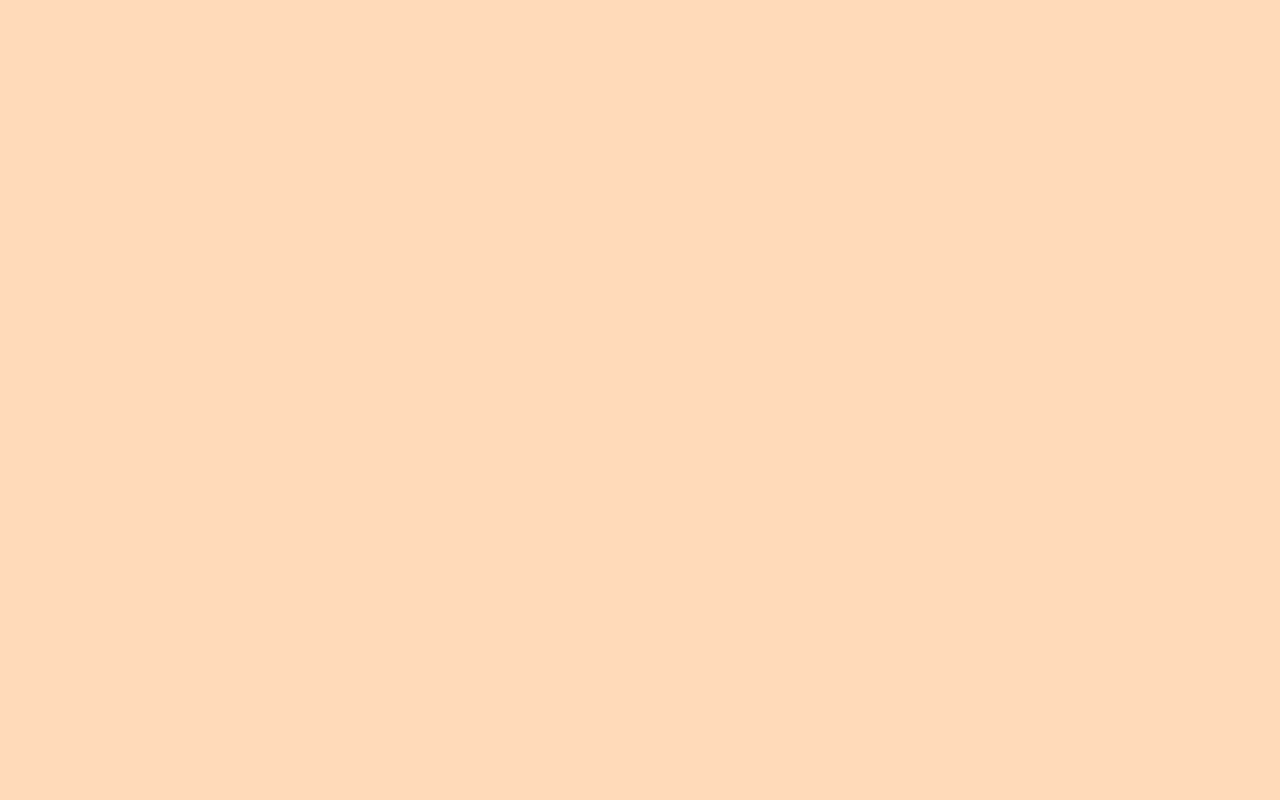
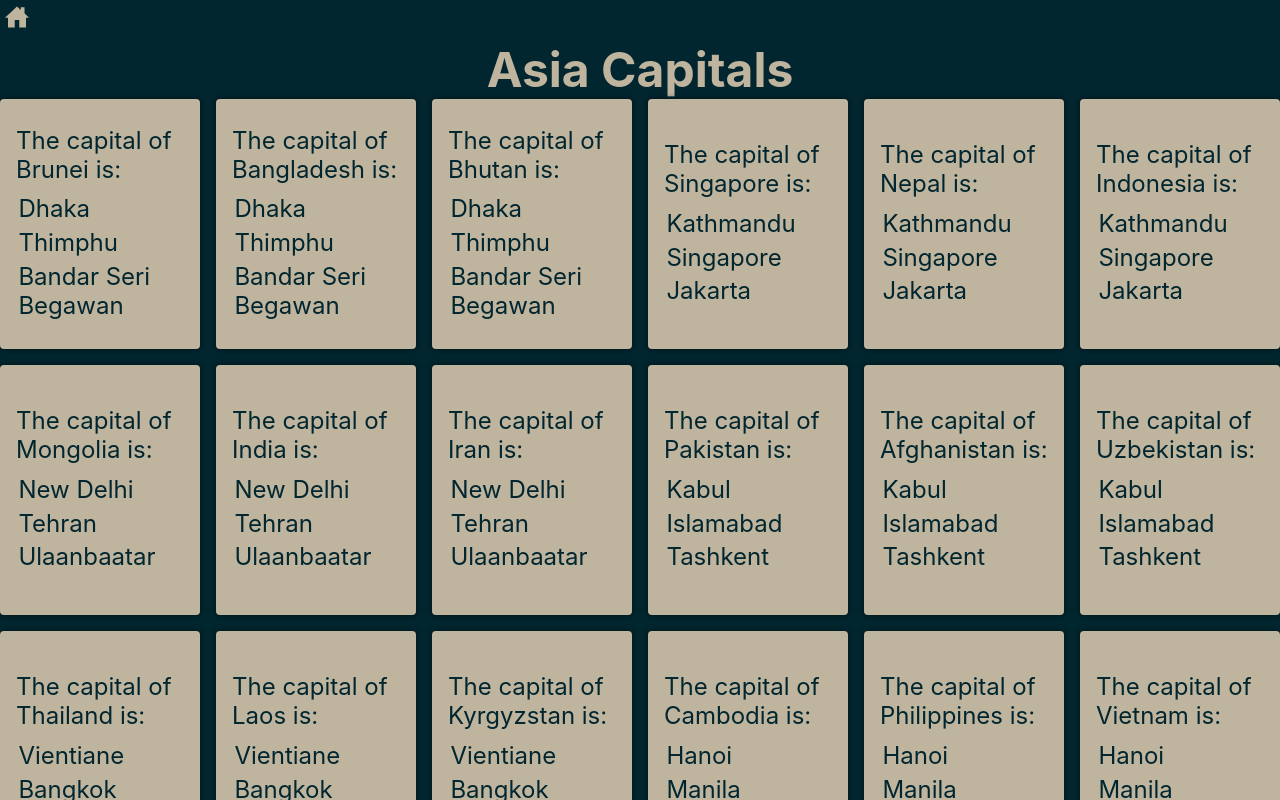
Before and after one commit to ShanaDart73/ReactJS-Projects, a React (Create React App) app: page /Flashcard in a window 1280 px wide. Before the commit this address had no page. Built offline with nearby package versions, Linux system fonts and the light colour scheme.

Commit message:
worked on flashcard project

```diff
--- a/src/App.js
+++ b/src/App.js
@@ -2,7 +2,7 @@ import './sass/home_style.css'
 import {Homepage } from './pages/Homepage'
 import { ShoppingList } from './pages/ShoppingList'
 import { TicTacToe } from './pages/TicTacToe'
-import { PrimeNumber } from './pages/PrimeNumber'
+import { Flashcard } from './pages/Flashcard'
 import { RandomNumber } from './pages/RandomNumber'
 import { BrowserRouter, Routes, Route } from 'react-router-dom'
 
@@ -17,7 +17,7 @@ function App() {
                       <Route path="/" element={<Homepage/>} />
                       <Route path="/ShoppingList" element={<ShoppingList/>} />
                       <Route path="/TicTacToe" element={<TicTacToe/>} />
-                      <Route path="/PrimeNumber" element={<PrimeNumber/>} />
+                      <Route path="/Flashcard" element={<Flashcard/>} />
                       <Route path="/RandomNumber" element={<RandomNumber/>} />
                   </Routes>
 
--- /dev/null
+++ b/src/components/flashcard/Flashcard.js
@@ -0,0 +1,21 @@
+import { useState } from 'react'
+
+const Flashcard = ({ flashcard }) => {
+	const [flip, setFlip] = useState(false)
+
+	return (
+		<div className={`card ${flip ? 'flip' : ''}`} onClick={() => setFlip(!flip)}>
+			<div className="card-front">
+				{flashcard.question}
+				<div className="flashcard-options">
+					{flashcard.options.map((option, index) => {
+						return <div key={index} className="option">{option}</div>
+					})}
+				</div>
+			</div>
+			<div className="card-back">{flashcard.answer}</div>
+		</div>
+	)
+}
+
+export default Flashcard
--- /dev/null
+++ b/src/components/flashcard/FlashcardList.js
@@ -0,0 +1,17 @@
+import Flashcard from './Flashcard'
+
+const FlashcardList = ({ flashcards }) => {
+	return (
+		<div className="card-grid">
+			{flashcards.map(flashcard => {
+				return (
+					<div key={flashcard.id}>
+						<Flashcard flashcard={flashcard} />
+					</div>
+				)
+			})}
+		</div>
+	)
+}
+
+export default FlashcardList
--- /dev/null
+++ b/src/pages/Flashcard.js
@@ -0,0 +1,17 @@
+import { Link } from 'react-router-dom'
+import '../sass/flashcard_style.scss'
+import { IoHomeSharp } from 'react-icons/io5'
+import FlashcardList from '../components/flashcard/FlashcardList'
+import { SAMPLE_CARDS } from '../lib/flashcard/data'
+
+export const Flashcard = () => {
+    return (
+        <div className="content">
+            <Link to="/">
+                <div className="home-logo"><IoHomeSharp /></div>
+            </Link>
+            <h1 className="title">Asia Capitals</h1>
+            <FlashcardList flashcards={SAMPLE_CARDS} />
+        </div>
+    )
+}
--- a/src/pages/Homepage.js
+++ b/src/pages/Homepage.js
@@ -18,7 +18,7 @@ export const Homepage = () => {
             </section>
             <section className="three">
                 <div className="text">
-                    <Link to="/PrimeNumber"><h2>Prime Number</h2></Link>
+                    <Link to="/Flashcard"><h2>Flashcard</h2></Link>
                 </div>
             </section>
             <section className="four">
--- a/src/pages/PrimeNumber.js
+++ /dev/null
@@ -1,10 +0,0 @@
-import { Link } from 'react-router-dom'
-
-export const PrimeNumber = () => {
-    return (
-        <>
-            <Link to="/">Homepage</Link>
-            <h1>Prime Number</h1>
-        </>
-    )
-}
--- /dev/null
+++ b/src/sass/flashcard_style.css
@@ -0,0 +1,66 @@
+.content {
+  color: rgba(255, 228, 196, 0.75);
+  background-color: #02262f;
+}
+
+.home-logo {
+  color: rgba(255, 228, 196, 0.75);
+  padding: 5px;
+}
+
+.title {
+  text-align: center;
+}
+
+.card-grid {
+  display: grid;
+  align-items: center;
+  grid-template-columns: repeat(auto-fill, minmax(200px, 1fr));
+  gap: 1rem;
+}
+
+.card {
+  display: flex;
+  justify-content: center;
+  align-items: center;
+  position: relative;
+  color: #02262f;
+  border-radius: 0.25rem;
+  box-shadow: 0 0 5px 2px rgba(0, 0, 0, 0.3);
+  background-color: rgba(255, 228, 196, 0.75);
+  transform-style: preserve-3d;
+  height: 250px;
+  cursor: pointer;
+  transition: 15ms;
+  transform: perspective(1000px) rotateY(var(--rotate-y, 0));
+}
+
+.card.flip {
+  --rotate-y: 180deg;
+}
+
+.card:hover {
+  box-shadow: 0 0 5px 2px rgba(92, 236, 236, 0.85);
+}
+
+.card .card-front, .card .card-back {
+  position: absolute;
+  padding: 1rem;
+  backface-visibility: hidden;
+}
+
+.card .card-back {
+  transform: rotateY(180deg);
+}
+
+.flashcard-options {
+  margin-top: 0.5rem;
+  display: flex;
+  flex-flow: column wrap;
+}
+
+.option {
+  padding: 0.15rem;
+}
+
+/*# sourceMappingURL=flashcard_style.css.map */
--- /dev/null
+++ b/src/sass/flashcard_style.scss
@@ -0,0 +1,65 @@
+
+.content {
+  color: rgba(255, 228, 196, 0.75);
+  background-color: #02262f;
+}
+
+.home-logo {
+  color: rgba(255, 228, 196, 0.75);
+  padding: 5px;
+}
+
+.title {
+  text-align: center;
+}
+
+.card-grid {
+  display: grid;
+  align-items: center;
+  grid-template-columns: repeat(auto-fill, minmax(200px, 1fr));
+  gap: 1rem;
+}
+
+.card {
+  display: flex;
+  justify-content: center;
+  align-items: center;
+  position: relative;
+  color: #02262f;
+  border-radius: .25rem;
+  box-shadow: 0 0 5px 2px rgba(0, 0, 0, .3);
+  background-color: rgba(255, 228, 196, 0.75);
+  transform-style: preserve-3d;
+  height: 250px;
+  cursor: pointer;
+  transition: 15ms;
+  transform: perspective(1000px) rotateY(var(--rotate-y, 0));
+}
+
+.card.flip {
+  --rotate-y: 180deg;
+}
+
+.card:hover {
+  box-shadow: 0 0 5px 2px rgba(92, 236, 236, 0.85);
+}
+
+.card .card-front, .card .card-back {
+  position: absolute;
+  padding: 1rem;
+  backface-visibility: hidden;
+}
+
+.card .card-back {
+  transform: rotateY(180deg);
+}
+
+.flashcard-options {
+  margin-top: .5rem;
+  display: flex;
+  flex-flow: column wrap;
+}
+
+.option {
+  padding: 0.15rem;
+}
```
Also changed, not shown: src/lib/flashcard/data.js (added), 1 other file (tests, documents, lock files or other folders).
